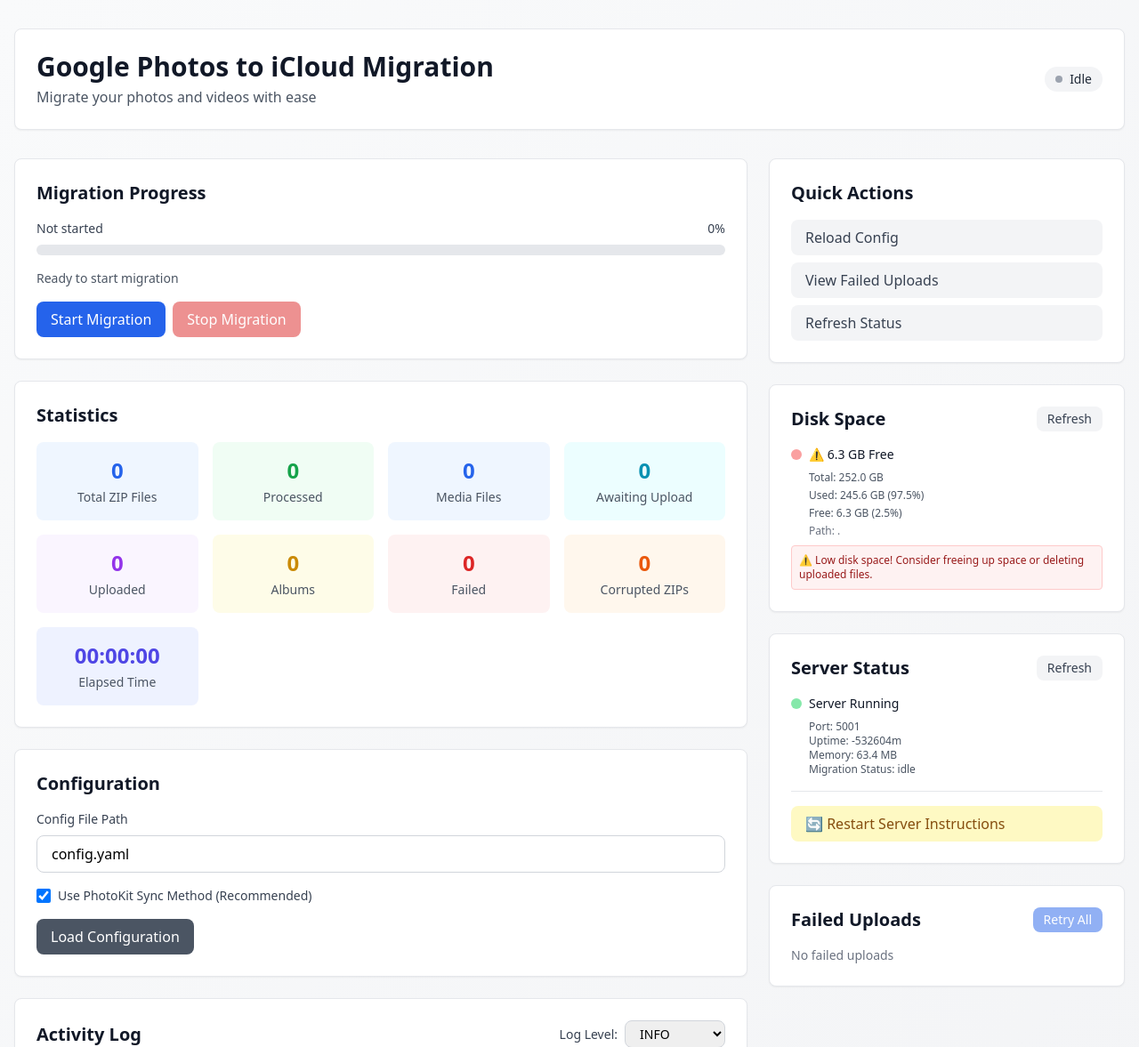
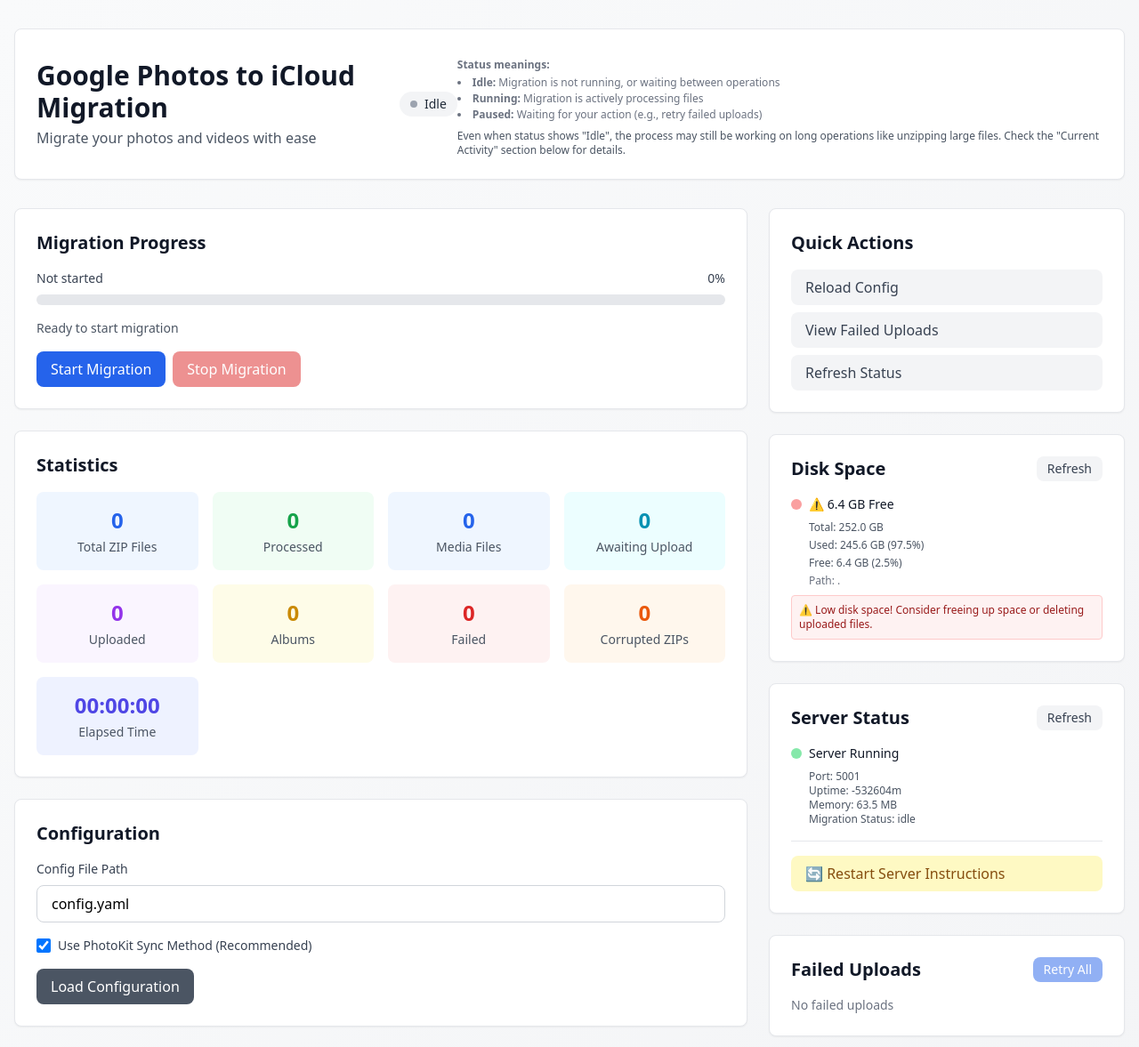
Before and after one commit to 16wells/google-photos-icloud-migration, a Flask app: page / in a window 1280 px wide. Shown: the top 1177 px of the page at 89% size. Run offline with Flask 3, Linux system fonts and the light colour scheme; data that the repository does not hold is empty; some libraries are stand-ins or nearby versions.

Commit message:
Improve UI status visibility and statistics tracking
- Add 'Current Activity' section showing real-time operation status
- Improve status updates to prevent false 'idle' status during long operations
- Enhance log parsing to extract statistics from log messages
- Fix 'awaiting upload' calculation to account for previously uploaded files
- Add status explanations to clarify what each status means
- Auto-update disk space every 60 seconds
- Auto-update server status every 30 seconds
- Better progress tracking with detailed activity messages

```diff
--- a/web/app.py
+++ b/web/app.py
@@ -36,7 +36,9 @@ migration_state = {
         'current': 0,
         'total': 0,
         'percentage': 0,
-        'message': ''
+        'message': '',
+        'current_activity': None,  # Current operation happening now
+        'last_update_time': None
     },
             'statistics': {
                 'zip_files_total': 0,
@@ -97,6 +99,63 @@ class WebProgressLogger(logging.Handler):
 
 def update_progress_from_log(message: str):
     """Parse progress information from log messages and update state."""
+    import time
+    current_time = time.time()
+
+    # Ensure status is 'running' when we see activity
+    if migration_state['status'] == 'idle' and any(keyword in message for keyword in [
+        'Processing zip', 'Extracting', 'Processing metadata', 'Uploading', 'Downloading',
+        'Found', 'Processing batch', 'Identified', 'Listing zip files'
+    ]):
+        migration_state['status'] = 'running'
+        emit_status_update()
+
+    # Track current activity from log messages
+    current_activity = None
+    if 'Extracting' in message and 'to' in message:
+        current_activity = 'Unzipping files (this can take several minutes for large archives)'
+    elif 'Processing metadata batch' in message or 'Processing metadata' in message:
+        current_activity = 'Processing metadata and applying timestamps'
+    elif 'Uploading album' in message or 'Uploading to iCloud' in message:
+        current_activity = 'Uploading files to iCloud Photos'
+    elif 'Processing zip' in message:
+        current_activity = 'Processing ZIP file (extract → metadata → upload → cleanup)'
+    elif 'Downloading zip' in message:
+        current_activity = 'Downloading ZIP file from Google Drive'
+    elif 'Found' in message and 'media files' in message:
+        current_activity = 'Scanning for photos and videos'
+    elif 'Identified' in message and 'albums' in message:
+        current_activity = 'Organizing photos into albums'
+    elif 'Listing zip files' in message:
+        current_activity = 'Discovering ZIP files to process'
+
+    if current_activity:
+        migration_state['progress']['current_activity'] = current_activity
+        migration_state['progress']['last_update_time'] = current_time
+
+    # Extract statistics from log messages
+
+    # "Found X zip files total to process"
+    zip_total_match = re.search(r'Found (\d+) zip files? (?:total to process|to process)', message)
+    if zip_total_match:
+        total = int(zip_total_match.group(1))
+        migration_state['statistics']['zip_files_total'] = total
+        emit_progress_update()
+
+    # "Found X media files in this zip" or "Found X media files to process"
+    media_found_match = re.search(r'Found (\d+) media files?', message)
+    if media_found_match:
+        found = int(media_found_match.group(1))
+        migration_state['statistics']['media_files_found'] = migration_state['statistics'].get('media_files_found', 0) + found
+        emit_progress_update()
+
+    # "Identified X albums"
+    albums_match = re.search(r'Identified (\d+) albums?', message)
+    if albums_match:
+        albums = int(albums_match.group(1))
+        migration_state['statistics']['albums_identified'] = albums
+        emit_progress_update()
+
     # Try to extract progress information from log messages
     # Example: "Processing zip 5/10: filename.zip"
     zip_progress = re.search(r'Processing zip (\d+)/(\d+)', message)
@@ -108,7 +167,9 @@ def update_progress_from_log(message: str):
             'current': current,
             'total': total,
             'percentage': int((current / total * 100)) if total > 0 else 0,
-            'message': message
+            'message': message,
+            'current_activity': migration_state['progress'].get('current_activity', current_activity),
+            'last_update_time': current_time
         }
         migration_state['statistics']['zip_files_processed'] = current
         migration_state['statistics']['zip_files_total'] = total
@@ -116,8 +177,45 @@ def update_progress_from_log(message: str):
         emit_progress_update()  # Also emit statistics
         return
 
+    # "Processing existing zip X/Y: filename.zip"
+    existing_zip_progress = re.search(r'Processing existing zip (\d+)/(\d+)', message)
+    if existing_zip_progress:
+        current = int(existing_zip_progress.group(1))
+        total = int(existing_zip_progress.group(2))
+        migration_state['progress'] = {
+            'phase': 'Processing ZIP Files',
+            'current': current,
+            'total': total,
+            'percentage': int((current / total * 100)) if total > 0 else 0,
+            'message': message,
+            'current_activity': migration_state['progress'].get('current_activity', current_activity),
+            'last_update_time': current_time
+        }
+        migration_state['statistics']['zip_files_processed'] = current
+        migration_state['statistics']['zip_files_total'] = total
+        emit_progress_update()
+        return
+
+    # "Downloading zip X/Y: filename.zip"
+    downloading_zip_progress = re.search(r'Downloading zip (\d+)/(\d+)', message)
+    if downloading_zip_progress:
+        current = int(downloading_zip_progress.group(1))
+        total = int(downloading_zip_progress.group(2))
+        migration_state['progress'] = {
+            'phase': 'Downloading ZIP Files',
+            'current': current,
+            'total': total,
+            'percentage': int((current / total * 100)) if total > 0 else 0,
+            'message': message,
+            'current_activity': migration_state['progress'].get('current_activity', current_activity),
+            'last_update_time': current_time
+        }
+        migration_state['statistics']['zip_files_total'] = total
+        emit_progress_update()
+        return
+
     # Example: "Uploaded 150/200 files"
-    upload_progress = re.search(r'Uploaded (\d+)/(\d+)', message)
+    upload_progress = re.search(r'Uploaded (\d+)/(\d+) files?', message)
     if upload_progress:
         current = int(upload_progress.group(1))
         total = int(upload_progress.group(2))
@@ -126,27 +224,34 @@ def update_progress_from_log(message: str):
             'current': current,
             'total': total,
             'percentage': int((current / total * 100)) if total > 0 else 0,
-            'message': message
+            'message': message,
+            'current_activity': migration_state['progress'].get('current_activity', current_activity),
+            'last_update_time': current_time
         }
         migration_state['statistics']['media_files_uploaded'] = current
         emit_progress_update()
         return
 
     # Update phase from log message
-    if 'Phase 1' in message or 'Downloading' in message:
+    if 'Phase 1' in message or ('Downloading' in message and 'zip' in message.lower()):
         migration_state['progress']['phase'] = 'Downloading ZIP Files'
+        migration_state['progress']['last_update_time'] = current_time
         emit_progress_update()
     elif 'Phase 2' in message or 'Extracting' in message:
         migration_state['progress']['phase'] = 'Extracting Files'
+        migration_state['progress']['last_update_time'] = current_time
         emit_progress_update()
     elif 'Phase 3' in message or 'Processing metadata' in message:
         migration_state['progress']['phase'] = 'Processing Metadata'
+        migration_state['progress']['last_update_time'] = current_time
         emit_progress_update()
     elif 'Phase 4' in message or 'Parsing album' in message:
         migration_state['progress']['phase'] = 'Parsing Albums'
+        migration_state['progress']['last_update_time'] = current_time
         emit_progress_update()
-    elif 'Phase 5' in message or 'Uploading' in message:
+    elif 'Phase 5' in message or ('Uploading' in message and 'iCloud' in message):
         migration_state['progress']['phase'] = 'Uploading to iCloud'
+        migration_state['progress']['last_update_time'] = current_time
         emit_progress_update()
 
 
@@ -208,15 +313,53 @@ def get_disk_space_info(path: Path) -> Dict[str, Any]:
         }
 
 
+def get_upload_tracking_count(orchestrator) -> int:
+    """
+    Get count of files already marked as uploaded in the tracking file.
+
+    Returns:
+        Number of files already uploaded (from tracking file)
+    """
+    if not orchestrator:
+        return 0
+
+    upload_tracking_file = None
+    if hasattr(orchestrator, 'upload_tracking_file'):
+        upload_tracking_file = orchestrator.upload_tracking_file
+    elif hasattr(orchestrator, 'base_dir'):
+        upload_tracking_file = orchestrator.base_dir / 'uploaded_files.json'
+
+    if not upload_tracking_file or not upload_tracking_file.exists():
+        return 0
+
+    try:
+        import json
+        with open(upload_tracking_file, 'r') as f:
+            tracking_data = json.load(f)
+        # Count entries in tracking file (could be dict or list)
+        if isinstance(tracking_data, dict):
+            return len(tracking_data)
+        elif isinstance(tracking_data, list):
+            return len(tracking_data)
+        return 0
+    except Exception as e:
+        logger.debug(f"Could not read upload tracking file: {e}")
+        return 0
+
+
 def monitor_statistics(orchestrator):
     """Monitor orchestrator statistics and update state periodically."""
+    # Initialize last disk update time
+    if not hasattr(monitor_statistics, '_last_disk_update'):
+        monitor_statistics._last_disk_update = 0
+
     while migration_state['status'] == 'running' and not migration_state['stop_requested']:
         try:
             if orchestrator and hasattr(orchestrator, 'statistics'):
                 stats = orchestrator.statistics
 
-                # Update statistics from orchestrator
-                if hasattr(stats, 'zip_files_total'):
+                # Update statistics from orchestrator (if available)
+                if hasattr(stats, 'zip_files_total') and stats.zip_files_total:
                     migration_state['statistics']['zip_files_total'] = stats.zip_files_total
                 if hasattr(stats, 'zip_files_processed_successfully'):
                     migration_state['statistics']['zip_files_processed'] = stats.zip_files_processed_successfully
@@ -231,25 +374,64 @@ def monitor_statistics(orchestrator):
                 if hasattr(stats, 'zip_files_corrupted'):
                     migration_state['statistics']['corrupted_zips'] = stats.zip_files_corrupted
 
-                # Calculate files awaiting upload
-                media_found = migration_state['statistics'].get('media_files_found', 0)
-                media_uploaded = migration_state['statistics'].get('media_files_uploaded', 0)
-                failed_uploads = migration_state['statistics'].get('failed_uploads', 0)
-                awaiting = max(0, media_found - media_uploaded - failed_uploads)
-                migration_state['statistics']['media_files_awaiting_upload'] = awaiting
+            # Get count of files already uploaded (from tracking file)
+            already_uploaded_count = get_upload_tracking_count(orchestrator)
 
-                # Update elapsed time
-                if hasattr(stats, 'start_time') and stats.start_time:
-                    elapsed = (time.time() - stats.start_time.timestamp()) if hasattr(stats.start_time, 'timestamp') else 0
-                    migration_state['statistics']['elapsed_time'] = elapsed
+            # Calculate files awaiting upload more accurately
+            # This accounts for:
+            # - Files found in current session
+            # - Files uploaded in current session
+            # - Files already uploaded from previous sessions (in tracking file)
+            # - Files that failed to upload
+            media_found = migration_state['statistics'].get('media_files_found', 0)
+            media_uploaded_this_session = migration_state['statistics'].get('media_files_uploaded', 0)
+            failed_uploads = migration_state['statistics'].get('failed_uploads', 0)
 
-                # Update disk space if orchestrator has base_dir
-                if hasattr(orchestrator, 'base_dir') and orchestrator.base_dir:
+            # Total uploaded = this session + previously uploaded (from tracking file)
+            total_uploaded = media_uploaded_this_session + already_uploaded_count
+
+            # Update the displayed uploaded count to show total
+            if already_uploaded_count > 0:
+                migration_state['statistics']['media_files_uploaded_total'] = total_uploaded
+                migration_state['statistics']['media_files_uploaded_this_session'] = media_uploaded_this_session
+                migration_state['statistics']['media_files_uploaded_previous'] = already_uploaded_count
+
+            # Awaiting = found - total_uploaded - failed
+            # But we should only count files found in THIS session, not previous
+            # Actually, media_files_found is cumulative across all processed zips
+            # So: awaiting = (found - already_uploaded) - uploaded_this_session - failed
+            awaiting = max(0, media_found - total_uploaded - failed_uploads)
+            migration_state['statistics']['media_files_awaiting_upload'] = awaiting
+
+            # Update elapsed time
+            start_time = migration_state['statistics'].get('start_time')
+            if start_time:
+                elapsed = time.time() - start_time
+                migration_state['statistics']['elapsed_time'] = elapsed
+
+            # Check if we're still actively processing (heartbeat mechanism)
+            # If last update was recent, keep status as running
+            last_update = migration_state['progress'].get('last_update_time')
+            if last_update:
+                time_since_update = time.time() - last_update
+                # If we haven't seen activity in 30 seconds, but thread is still running,
+                # add a "working" indicator
+                if time_since_update > 30 and time_since_update < 120:
+                    if not migration_state['progress'].get('current_activity'):
+                        migration_state['progress']['current_activity'] = 'Processing... (long-running operation in progress)'
+
+            # Update disk space every minute (60 seconds)
+            # Check if we should update now (first time or 60+ seconds since last update)
+            last_disk_update = getattr(monitor_statistics, '_last_disk_update', 0)
+            current_time = time.time()
+            if current_time - last_disk_update >= 60:
+                if orchestrator and hasattr(orchestrator, 'base_dir') and orchestrator.base_dir:
                     disk_info = get_disk_space_info(orchestrator.base_dir)
                     migration_state['statistics']['disk_space'] = disk_info
                     socketio.emit('disk_space_update', disk_info)
+                monitor_statistics._last_disk_update = current_time
 
-                emit_progress_update()
+            emit_progress_update()
 
             time.sleep(2)  # Update every 2 seconds
         except Exception as e:
@@ -424,9 +606,16 @@ def get_status():
             disk_space_info = get_disk_space_info(orchestrator.base_dir)
             migration_state['statistics']['disk_space'] = disk_space_info
 
+    # Ensure progress includes all fields
+    progress = migration_state.get('progress', {})
+    if 'current_activity' not in progress:
+        progress['current_activity'] = None
+    if 'last_update_time' not in progress:
+        progress['last_update_time'] = None
+
     return jsonify({
         'status': migration_state['status'],
-        'progress': migration_state['progress'],
+        'progress': progress,
         'statistics': migration_state['statistics'],
         'error': migration_state['error'],
         'log_level': migration_state.get('log_level', 'INFO'),
@@ -497,7 +686,9 @@ def start_migration():
         'current': 0,
         'total': 0,
         'percentage': 0,
-        'message': ''
+        'message': '',
+        'current_activity': None,
+        'last_update_time': None
     }
     migration_state['statistics'] = {
         'zip_files_total': 0,
--- a/web/static/js/app.js
+++ b/web/static/js/app.js
@@ -136,6 +136,16 @@ function updateStatus(status, error = null, logLevel = null, pausedForRetries =
         </span>
     `;
 
+    // Show/hide status help text
+    const statusHelpText = document.getElementById('status-help-text');
+    if (statusHelpText) {
+        if (status === 'idle' || status === 'running') {
+            statusHelpText.classList.remove('hidden');
+        } else {
+            statusHelpText.classList.add('hidden');
+        }
+    }
+
     // Update button states
     elements.startBtn.disabled = status === 'running' || status === 'paused';
     elements.stopBtn.disabled = status !== 'running' && status !== 'paused';
@@ -195,6 +205,39 @@ function updateProgress(data) {
 
     if (data.current && data.total) {
         elements.progressMessage.textContent = `${data.message} (${data.current}/${data.total})`;
+    }
+
+    // Update current activity section
+    const activitySection = document.getElementById('current-activity-section');
+    const activityText = document.getElementById('current-activity-text');
+    const statusExplanation = document.getElementById('status-explanation');
+
+    if (data.current_activity) {
+        if (activitySection) activitySection.classList.remove('hidden');
+        if (activityText) activityText.textContent = data.current_activity;
+
+        // Update explanation based on activity
+        if (statusExplanation) {
+            if (data.current_activity.includes('Unzipping')) {
+                statusExplanation.textContent = 'Unzipping can take several minutes for large files. The process is working even if status appears idle.';
+            } else if (data.current_activity.includes('Processing metadata')) {
+                statusExplanation.textContent = 'Applying timestamps and metadata to photos. This may take a while for large batches.';
+            } else if (data.current_activity.includes('Uploading')) {
+                statusExplanation.textContent = 'Uploading files to iCloud Photos. Progress may update slowly depending on upload speed.';
+            } else {
+                statusExplanation.textContent = 'The process is working. Status updates may be delayed during long operations.';
+            }
+        }
+    } else if (currentStatus === 'running') {
+        // Show generic working message if status is running but no specific activity
+        if (activitySection) activitySection.classList.remove('hidden');
+        if (activityText) activityText.textContent = 'Processing files...';
+        if (statusExplanation) {
+            statusExplanation.textContent = 'The migration is running. Check the Activity Log below for detailed progress.';
+        }
+    } else {
+        // Hide activity section when truly idle
+        if (activitySection) activitySection.classList.add('hidden');
     }
 }
 
@@ -788,15 +831,15 @@ document.addEventListener('DOMContentLoaded', () => {
         }
     }, 1000);
 
-    // Auto-refresh server status every 30 seconds
+    // Auto-refresh server status every 30 seconds (always, not just when migration is running)
     setInterval(() => {
         checkServerStatus();
     }, 30000);
 
-    // Auto-refresh disk space every 30 seconds
+    // Auto-refresh disk space every 60 seconds (1 minute)
     setInterval(() => {
         checkDiskSpace();
-    }, 30000);
+    }, 60000);
 });
 
 // Corrupted Zip Modal Functions
--- a/web/templates/index.html
+++ b/web/templates/index.html
@@ -60,6 +60,15 @@
                             Idle
                         </span>
                     </div>
+                    <div id="status-help-text" class="text-xs text-gray-500 mt-2 hidden">
+                        <p><strong>Status meanings:</strong></p>
+                        <ul class="list-disc list-inside mt-1 space-y-0.5">
+                            <li><strong>Idle:</strong> Migration is not running, or waiting between operations</li>
+                            <li><strong>Running:</strong> Migration is actively processing files</li>
+                            <li><strong>Paused:</strong> Waiting for your action (e.g., retry failed uploads)</li>
+                        </ul>
+                        <p class="mt-2 text-gray-600">Even when status shows "Idle", the process may still be working on long operations like unzipping large files. Check the "Current Activity" section below for details.</p>
+                    </div>
                 </div>
             </div>
         </header>
@@ -81,6 +90,21 @@
                             </div>
                         </div>
                         <p class="text-sm text-gray-600" id="progress-message">Ready to start migration</p>
+                        <div id="current-activity-section" class="mt-3 p-3 bg-blue-50 border border-blue-200 rounded-lg hidden">
+                            <div class="flex items-start space-x-2">
+                                <svg class="animate-spin h-5 w-5 text-blue-600 mt-0.5" xmlns="http://www.w3.org/2000/svg" fill="none" viewBox="0 0 24 24">
+                                    <circle class="opacity-25" cx="12" cy="12" r="10" stroke="currentColor" stroke-width="4"></circle>
+                                    <path class="opacity-75" fill="currentColor" d="M4 12a8 8 0 018-8V0C5.373 0 0 5.373 0 12h4zm2 5.291A7.962 7.962 0 014 12H0c0 3.042 1.135 5.824 3 7.938l3-2.647z"></path>
+                                </svg>
+                                <div class="flex-1">
+                                    <p class="text-sm font-medium text-blue-900">Current Activity</p>
+                                    <p class="text-sm text-blue-700 mt-1" id="current-activity-text">-</p>
+                                    <p class="text-xs text-blue-600 mt-2">
+                                        <span id="status-explanation">The process is working. Status updates may be delayed during long operations like unzipping large files.</span>
+                                    </p>
+                                </div>
+                            </div>
+                        </div>
                         <div class="mt-4 flex space-x-2" id="control-buttons">
                             <button id="start-btn" onclick="startMigration()" class="px-4 py-2 bg-primary-600 text-white rounded-lg hover:bg-primary-700 transition-colors font-medium">
                                 Start Migration
```
